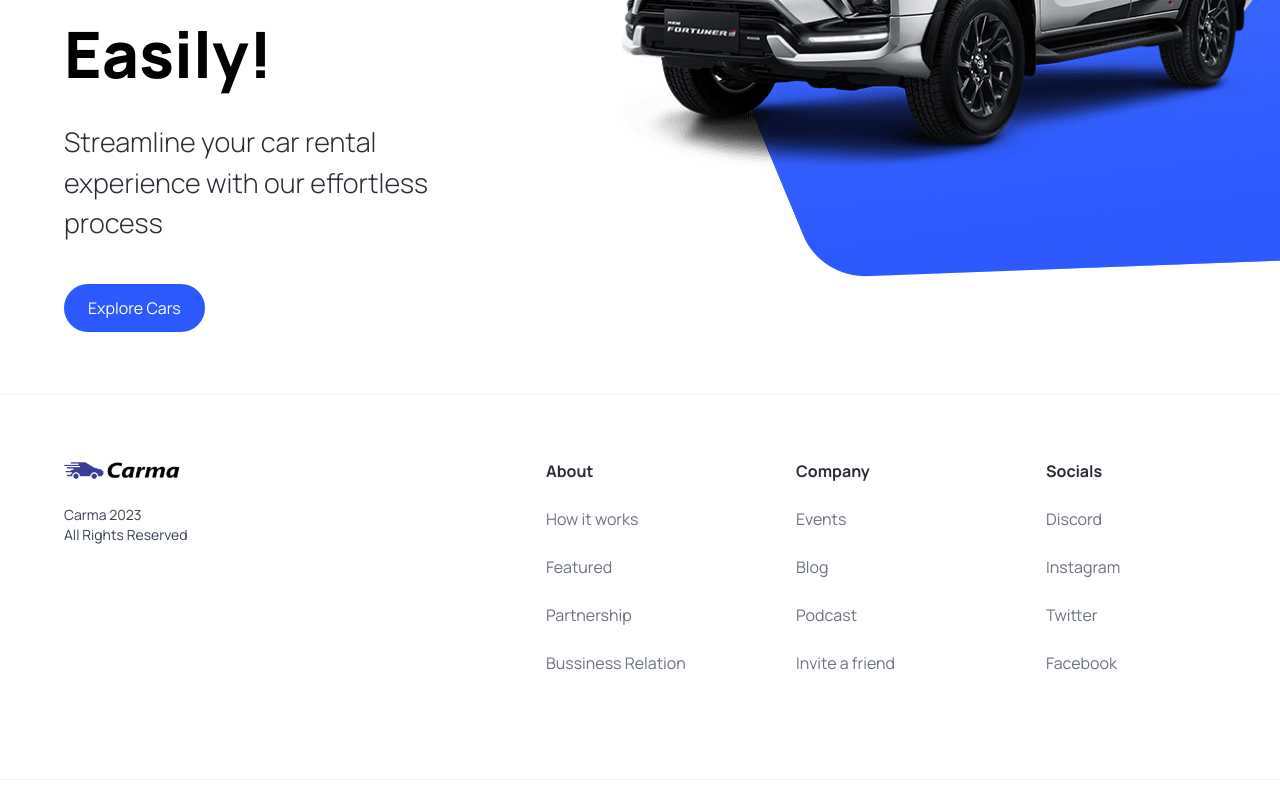
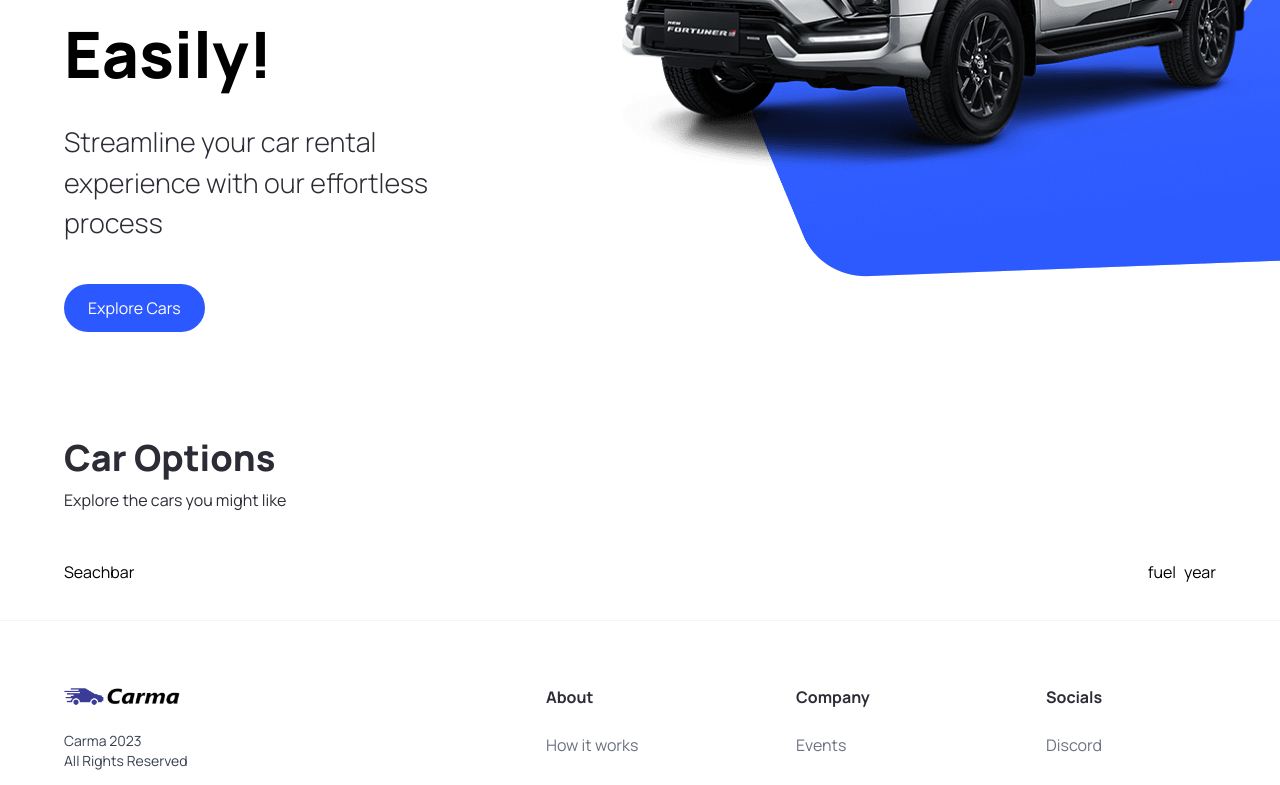
Before and after one commit to Hoffalypse/carma-car-Nextjsr, a Next.js app: page / in a window 1280 px wide. Shown: the part 426-1211 px from the top of the page. Built offline with nearby package versions, Linux system fonts and the light colour scheme.

Commit message:
setup body dropdown components in main section of page

```diff
--- a/app/page.tsx
+++ b/app/page.tsx
@@ -1,10 +1,24 @@
 import Hero from '@/components/Hero'
 import Image from 'next/image'
+import {SearchBar, CustomFilter } from '../components'
 
 export default function Home() {
   return (
     <main className="overflow-hidden">
       <Hero/>
+      <div className='mt-12 padding-x padding-y max-width'id= 'disconver'>
+        <div className='home__text-container'>
+          <h1 className='text-4xl font-extrabold'>Car Options</h1>
+          <p>Explore the cars you might like</p>
+        </div>
+        <div className='home__filters'>
+          <SearchBar/>
+          <div className='home__filter-container'>
+            <CustomFilter title="fuel" />
+            <CustomFilter title='year' />
+          </div>
+        </div>
+      </div>
     </main>
   )
 }
--- /dev/null
+++ b/components/CustomFilter.tsx
@@ -0,0 +1,11 @@
+import React from 'react'
+
+const CustomFilter = ({title}) => {
+  return (
+    <div>
+      {title}
+    </div>
+  )
+}
+
+export default CustomFilter
--- /dev/null
+++ b/components/SearchBar.tsx
@@ -0,0 +1,11 @@
+import React from 'react'
+
+const SeachBar = () => {
+  return (
+    <div>
+      Seachbar
+    </div>
+  )
+}
+
+export default SeachBar
--- a/components/index.ts
+++ b/components/index.ts
@@ -2,12 +2,16 @@
 import CustomButton from "./CustomButton";
 import Navbar from "./Navbar";
 import Footer from "./Footer";
-
+import SearchBar from "./SearchBar";
+import CustomFilter from "./CustomFilter";
 export {
     Hero,
     CustomButton,
     Navbar,
     Footer,
+    SearchBar,
+    CustomFilter,
+
 
 
 }
```
